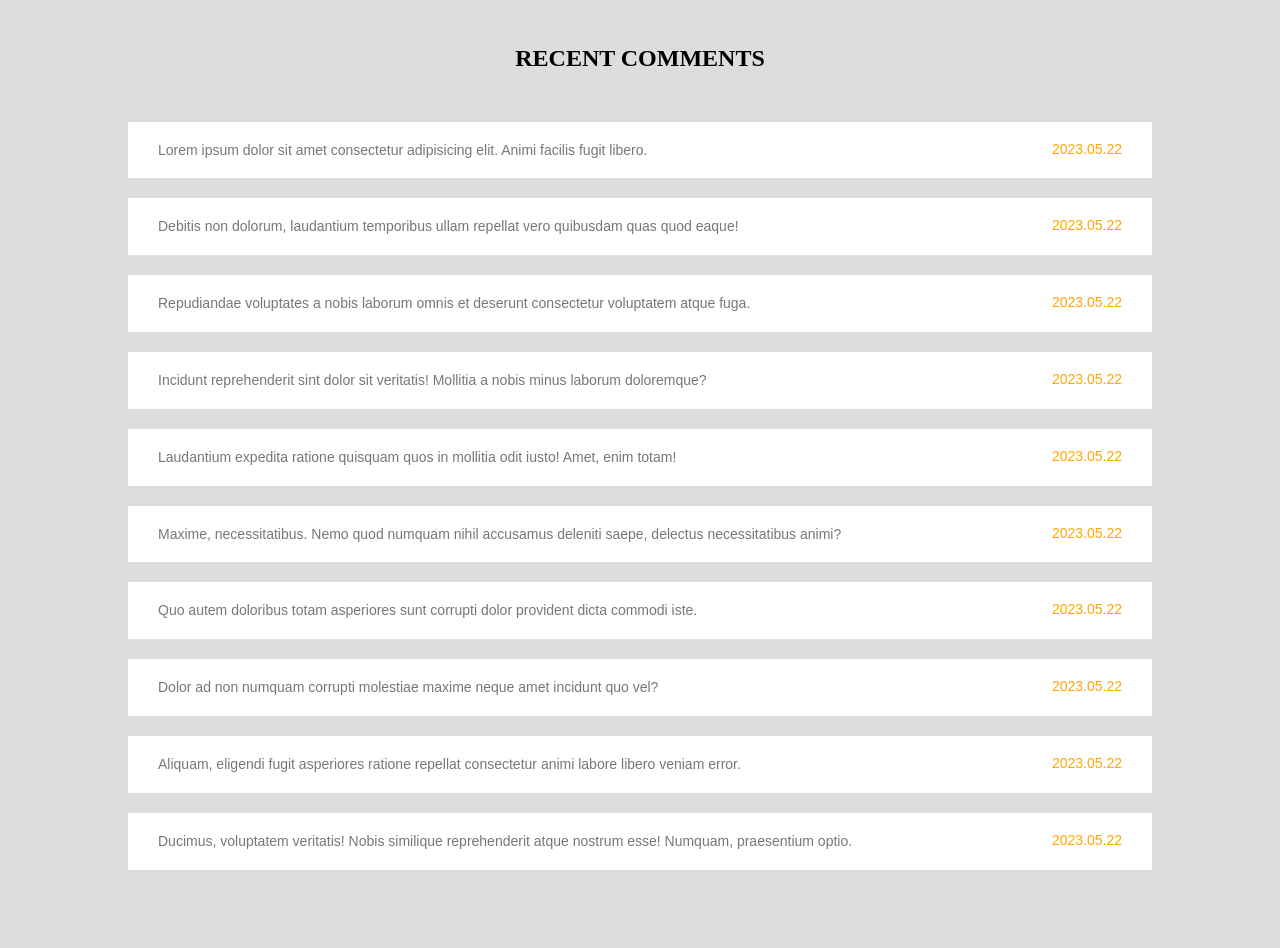
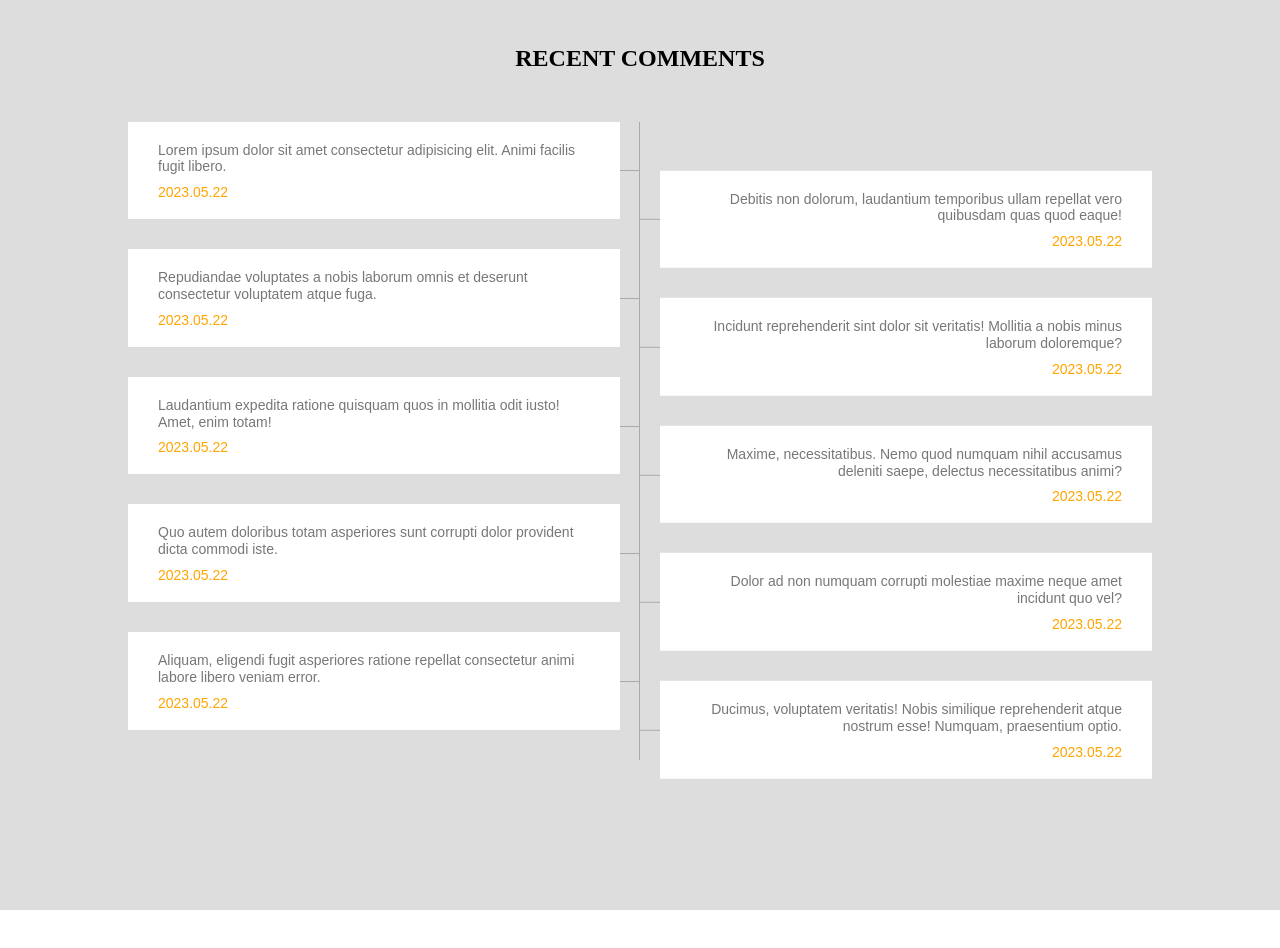
Before and after one commit to klmwook/HTML-CompanyPF, a plain HTML site: page index.html in a window 1280 px wide. Shown: the part 2880-3828 px from the top of the page. After the commit the page ends 3790 px from the top, so only its background shows below. Drawn offline with Linux system fonts and the light colour scheme.

Commit message:
news 추가 디자인 ui 완성

```diff
--- a/scss/main/_news.scss
+++ b/scss/main/_news.scss
@@ -11,20 +11,73 @@
 
 	ul {
 		width: 100%;
+		position: relative;
+
+		&::before {
+			content: '';
+			display: block;
+			width: 1px;
+			height: 100%;
+			background: #aaa;
+			position: absolute;
+			top: 0;
+			right: 50%;
+		}
+
+		&::after {
+			content: '';
+			display: block;
+			clear: both;
+		}
 
 		li {
-			width: 100%;
+			&::before {
+				content: '';
+				display: block;
+				height: 1px;
+				width: 20px;
+				background: #aaa;
+				position: absolute;
+				top: 50%;
+			}
+
+			width: calc(50% - 20px);
 			padding: 20px 30px;
 			background: #fff;
-			margin-bottom: 20px;
+			margin-bottom: 30px;
 			display: flex;
 			flex-wrap: wrap;
-			justify-content: space-between;
+			justify-content: flex-start;
 			align-content: center;
+			position: relative;
+
+			&:nth-of-type(odd) {
+				float: left;
+
+				&::before {
+					right: -20px;
+				}
+			}
+
+			&:nth-of-type(even) {
+				float: right;
+				transform: translateY(50%);
+				justify-content: flex-end;
+
+				a {
+					text-align: right;
+				}
+
+				&::before {
+					left: -20px;
+				}
+			}
 
 			a {
+				width: 100%;
 				font: 14px/1.2 'arial';
 				color: #777;
+				margin-bottom: 10px;
 			}
 
 			span {
```
Also changed, not shown: css/style.css, 1 other file.
